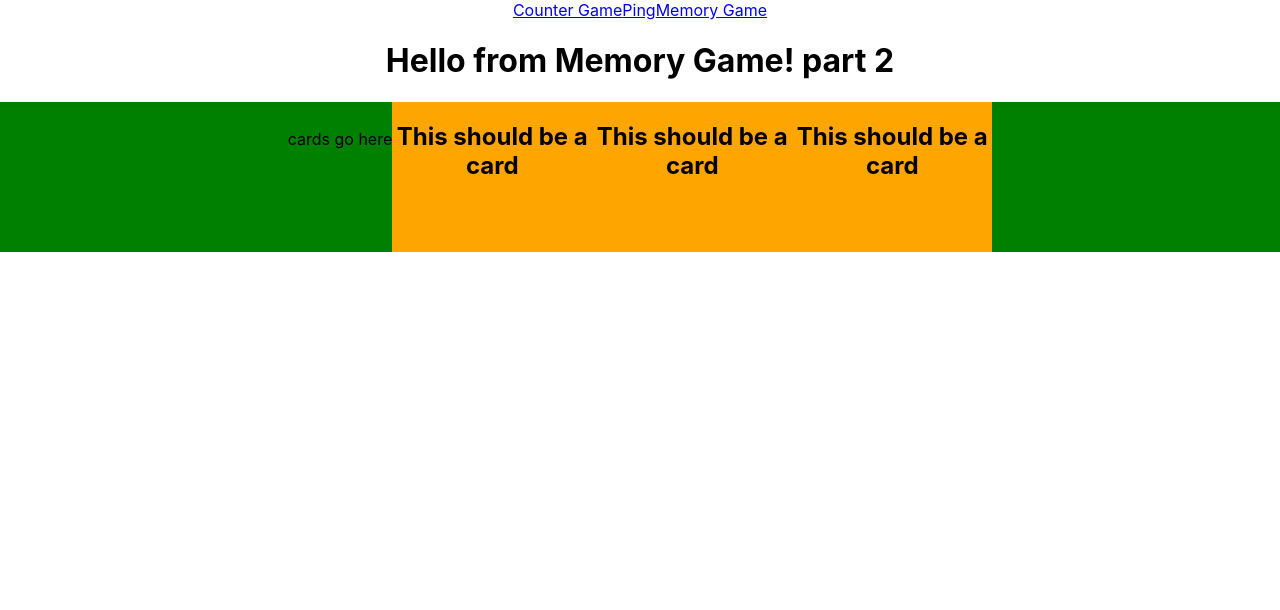
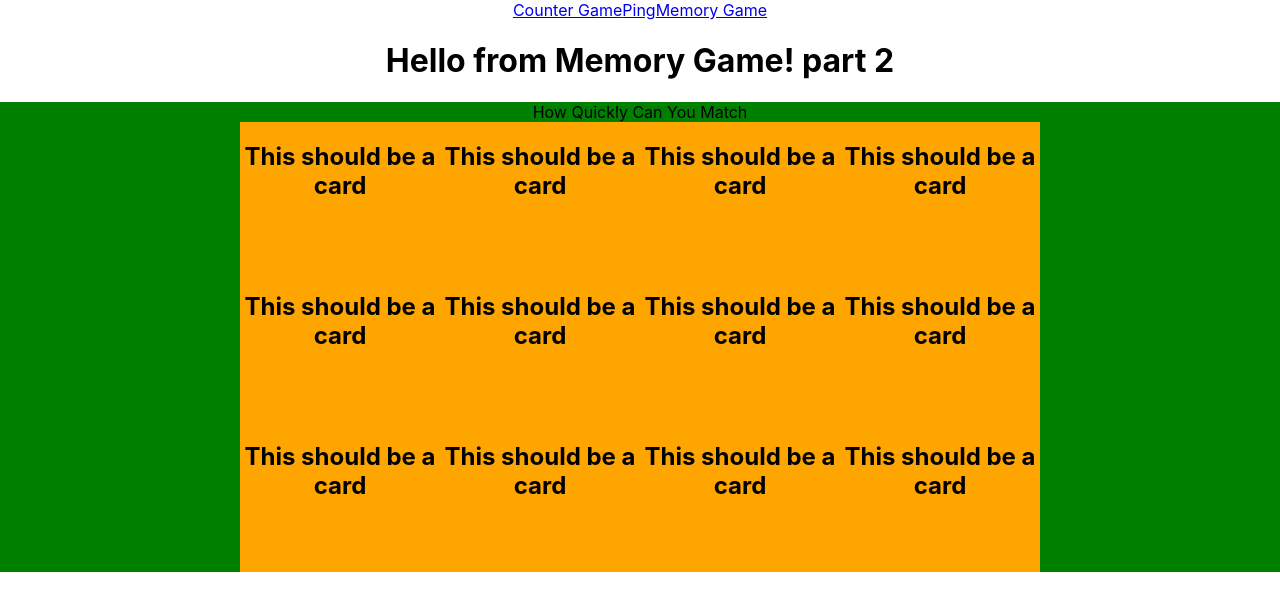
Before and after one commit to DigitalCraftsStudents/dev-arcade, a React (Create React App) app in the folder client/: page /memory in a window 1280 px wide. Shown: the top 610 px of the page. Built offline with nearby package versions, Linux system fonts and the light colour scheme.

Commit message:
grid added

```diff
--- a/client/src/games/memory/MemoryGame.jsx
+++ b/client/src/games/memory/MemoryGame.jsx
@@ -10,4 +10,5 @@ const MemoryGame = (props) => (
   </div>
 );
 
+
 export default MemoryGame;
--- a/client/src/games/memory/components/Board.jsx
+++ b/client/src/games/memory/components/Board.jsx
@@ -1,14 +1,34 @@
-import React from 'react';
-import Card from './Card.jsx';
+import React from "react";
+import Card from "./Card.jsx";
 
-function Board(){
-    return (
-        <div style={{background: 'green'}}>
-            cards go here
-            <Card></Card><Card></Card><Card></Card>
-
+function Board() {
+  return (
+    <div style={{ background: "green" }}>
+      How Quickly Can You Match
+      <div className="mdc-layout-grid">
+        <div className="mdc-layout-grid__inner">
+          <div className="mdc-layout-grid__cell">
+            <Card></Card>
+            <Card></Card>
+            <Card></Card>
+            <Card></Card>
+          </div>
+          <div className="mdc-layout-grid__cell">
+            <Card></Card>
+            <Card></Card>
+            <Card></Card>
+            <Card></Card>
+          </div>
+          <div className="mdc-layout-grid__cell">
+            <Card></Card>
+            <Card></Card>
+            <Card></Card>
+            <Card></Card>
+          </div>
         </div>
-    )
+      </div>
+    </div>
+  );
 }
 
 export default Board;
```
